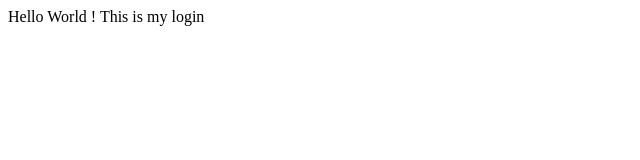
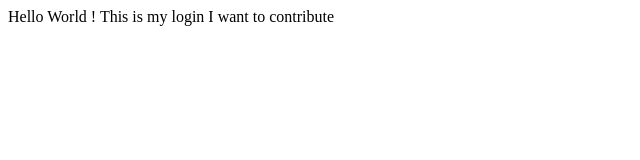
Before and after one commit to YoannFormateur/guided-tour, a plain HTML site: page index.html in a window 1280 px wide. Shown: the whole page, without its empty margins (0-640 px from the left). Drawn offline with Linux system fonts and the light colour scheme.

Commit message:
Add: contrib

```diff
--- a/index.html
+++ b/index.html
@@ -6,5 +6,6 @@
 <body>
   Hello World !
   This is my login
+  I want to contribute
 </body>
 </html>
```
